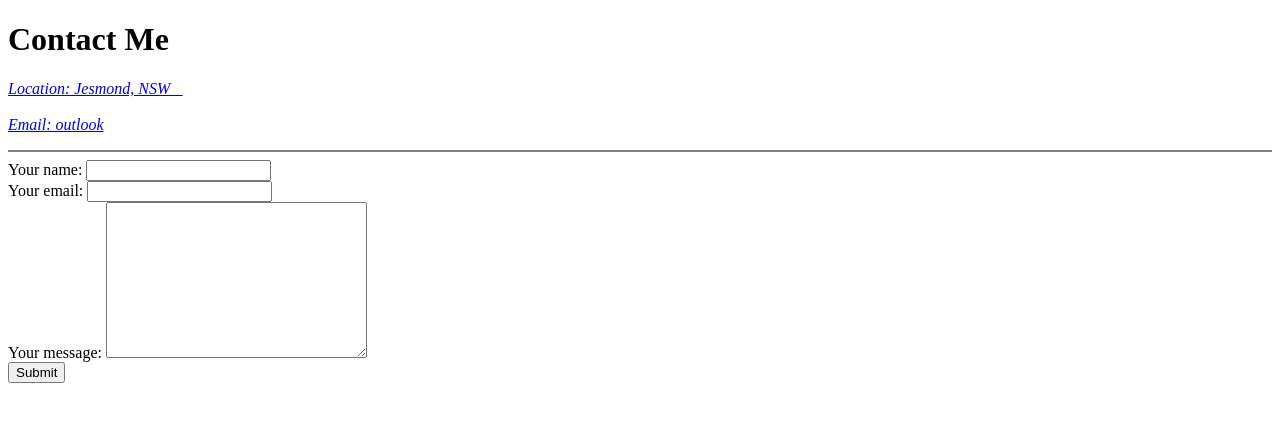
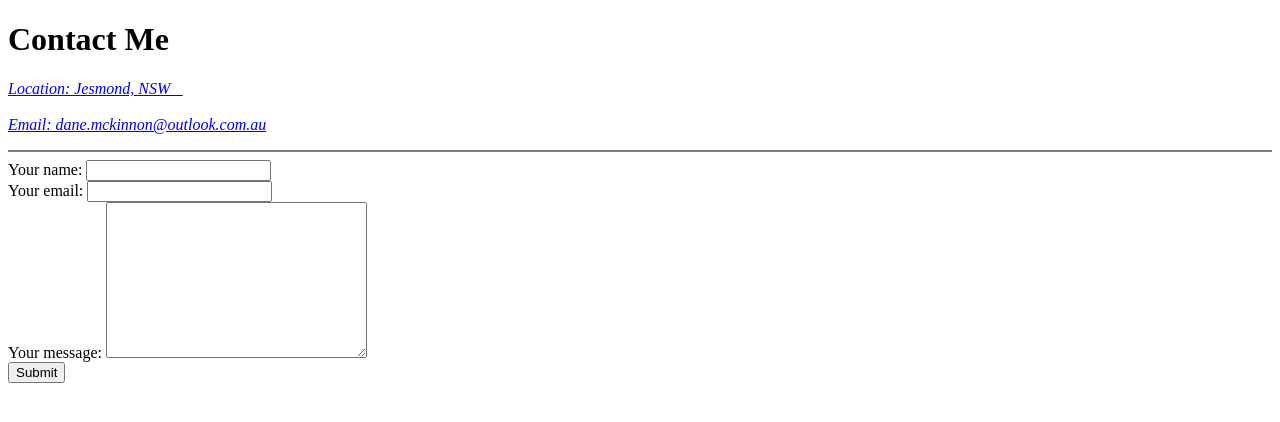
Before and after one commit to danemckinnon/resume, a plain HTML site: page ContactMe.html in a window 1280 px wide. Drawn offline with Linux system fonts and the light colour scheme.

Commit message:
Add files via upload

```diff
--- a/ContactMe.html
+++ b/ContactMe.html
@@ -6,8 +6,8 @@
   </head>
   <body>
     <h1>Contact Me</h1>
-    <!-- Links to location data and email -->
-    <p><em><a href="https://www.openstreetmap.org/relation/6026848">Location: Jesmond, NSW</a> <br /><br /> <a href="mailto:dane.mckinnon@outlook.com.au">Email: outlook</a></em></p>
+    <!-- Links to location data email -->
+    <p><em><a href="https://www.openstreetmap.org/relation/6026848">Location: Jesmond, NSW</a> <br /><br /> <a href="mailto:dane.mckinnon@outlook.com.au">Email: dane.mckinnon@outlook.com.au</a></em></p>
     <hr size="2" noshade>
     <form action="mailto:dane.mckinnon23@gmail.com" method="post" enctype="text/plain">
       <label>Your name:</label>
```
